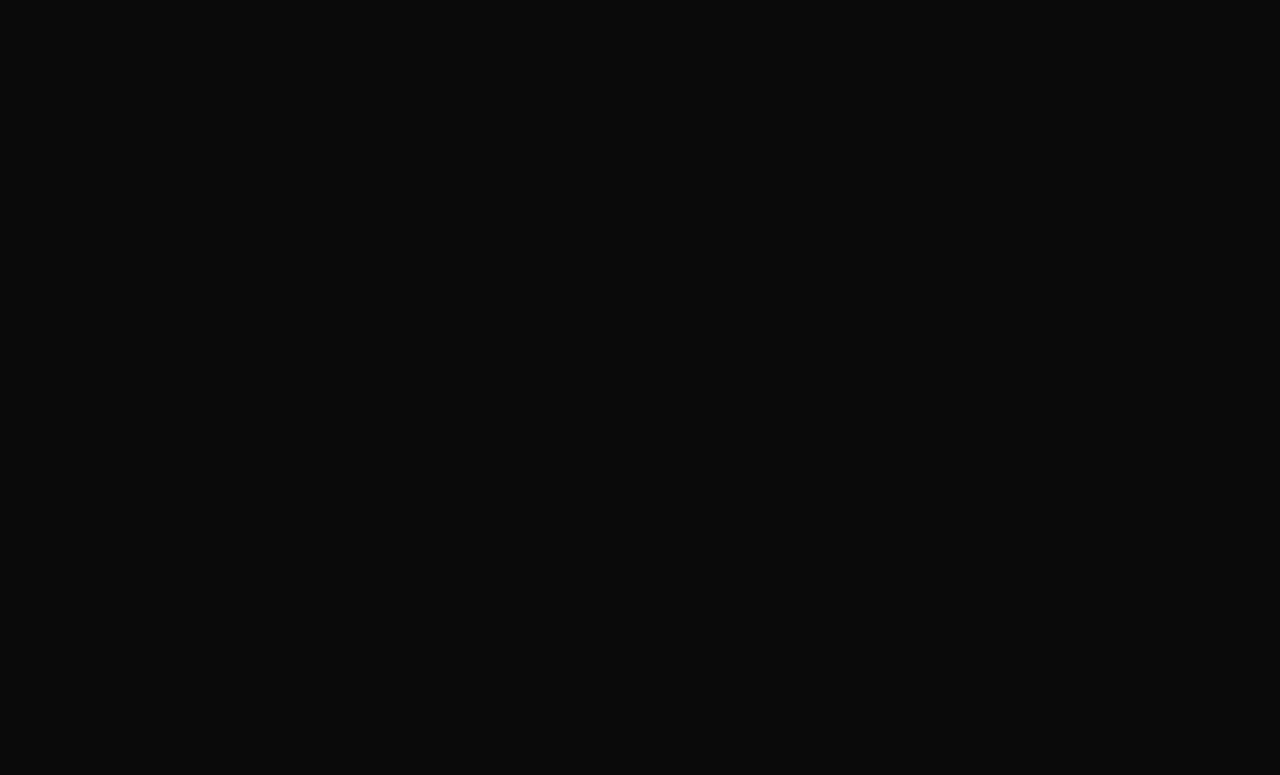
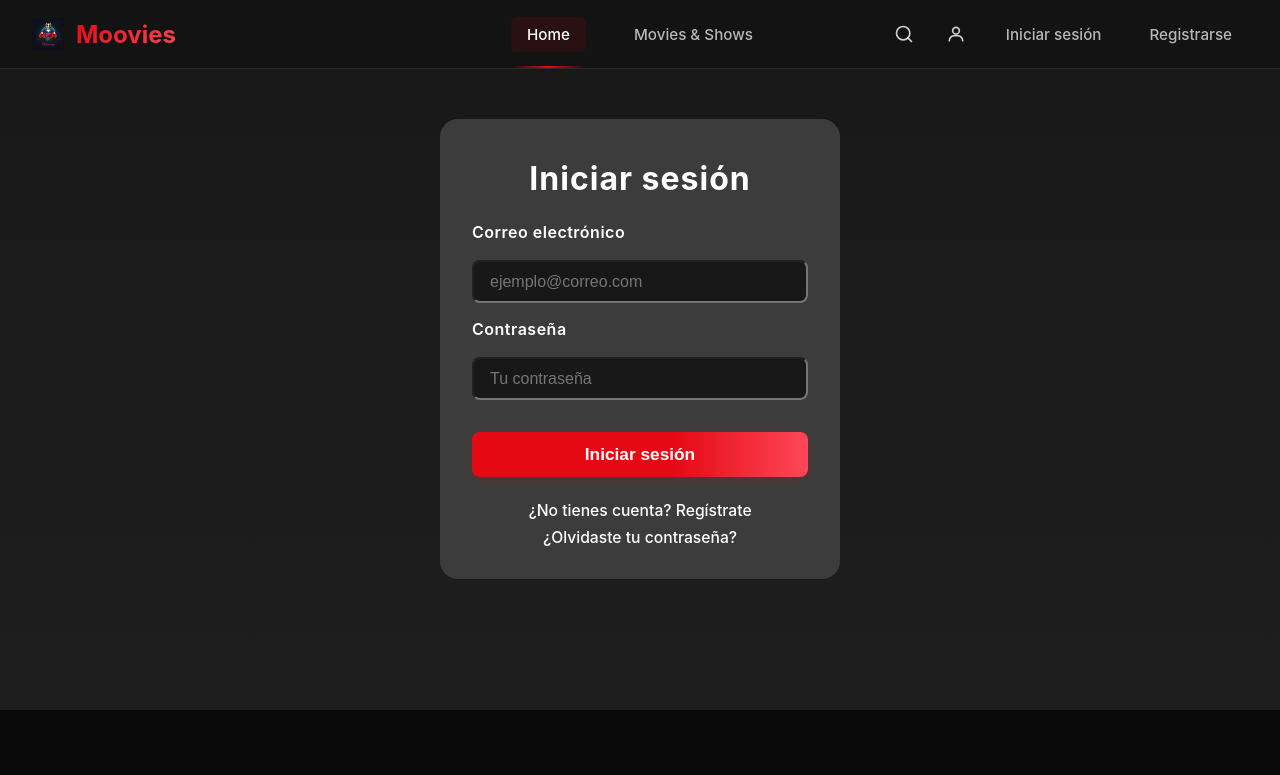
Before and after one commit to LjuandalZPH/Miniproyecto2-Front, a React (Vite) app: page /login in a window 1280 px wide. Before the commit this address had no page. Shown: the top 775 px of the page. Built offline with nearby package versions, Linux system fonts and the light colour scheme.

Commit message:
added login view

```diff
--- a/src/components/Navbar/Navbar.scss
+++ b/src/components/Navbar/Navbar.scss
@@ -59,7 +59,7 @@
     }
   }
 
-  &__link {
+  &__link, &__auth-btn {
     color: rgba(255, 255, 255, 0.7);
     text-decoration: none;
     font-size: 0.95rem;
@@ -68,13 +68,19 @@
     border-radius: 6px;
     transition: all 0.3s ease;
     position: relative;
+    background: transparent;
+    border: none;
+    outline: none;
+    cursor: pointer;
 
-    &:hover {
+    &:hover, &:focus {
       color: white;
       background-color: rgba(255, 255, 255, 0.05);
     }
+  }
 
-    &--active {
+  // Estado activo para Home, Login y Register
+  &__link--active, &__auth-btn--active {
     color: white;
     background-color: rgba(229, 9, 20, 0.1);
 
@@ -86,7 +92,6 @@
       right: 0;
       height: 2px;
       background: linear-gradient(90deg, transparent, #E50914, transparent);
-      }
     }
   }
 
@@ -115,3 +120,21 @@
     }
   }
 }
+
+// Responsive
+@media (max-width: 700px) {
+  .navbar__container {
+    padding: 1rem 1rem;
+  }
+  .navbar__logo-icon {
+    width: 24px;
+    height: 24px;
+  }
+  .navbar__nav {
+    gap: 0.5rem;
+  }
+  .navbar__link, .navbar__auth-btn {
+    padding: 0.5rem 0.6rem;
+    font-size: 0.92rem;
+  }
+}
--- a/src/components/Navbar/Navbar.tsx
+++ b/src/components/Navbar/Navbar.tsx
@@ -39,7 +39,7 @@ export const Navbar = () => {
         {/* Right side actions */}
         <div className="navbar__actions">
           {/* Search Icon */}
-          <button className="navbar__icon-btn" aria-label="Search">
+          <button className="navbar__icon-btn" aria-label="Buscar">
             <svg width="20" height="20" viewBox="0 0 24 24" fill="none" stroke="currentColor">
               <circle cx="11" cy="11" r="8" strokeWidth="2"/>
               <path d="M21 21L16.65 16.65" strokeWidth="2" strokeLinecap="round"/>
@@ -47,12 +47,20 @@ export const Navbar = () => {
           </button>
 
           {/* User Icon */}
-          <button className="navbar__icon-btn" aria-label="User profile">
+          <button className="navbar__icon-btn" aria-label="Perfil de usuario">
             <svg width="20" height="20" viewBox="0 0 24 24" fill="none" stroke="currentColor">
               <circle cx="12" cy="8" r="4" strokeWidth="2"/>
               <path d="M4 20C4 16.6863 6.68629 14 10 14H14C17.3137 14 20 16.6863 20 20" strokeWidth="2" strokeLinecap="round"/>
             </svg>
           </button>
+
+          {/* Login/Register Buttons */}
+          <Link to="/login" className="navbar__auth-btn navbar__auth-btn--login">
+            Iniciar sesión
+          </Link>
+          <Link to="/register" className="navbar__auth-btn navbar__auth-btn--register">
+            Registrarse
+          </Link>
         </div>
       </div>
     </nav>
--- /dev/null
+++ b/src/pages/LoginPage/LoginPage.scss
@@ -0,0 +1,116 @@
+.login-page {
+  min-height: 100vh;
+  background: linear-gradient(180deg, #181818 0%, #222 100%);
+  color: #fff;
+}
+
+.login-main {
+  display: flex;
+  justify-content: center;
+  align-items: center;
+  min-height: 70vh;
+}
+
+.login-card {
+  background: #3c3c3c;
+  border-radius: 18px;
+  max-width: 400px;
+  width: 100%;
+  padding: 2.5rem 2rem 2rem 2rem;
+  display: flex;
+  flex-direction: column;
+  align-items: stretch;
+
+  h1 {
+    font-size: 2rem;
+    font-weight: 700;
+    color: #ffffff;
+    margin-bottom: 1.5rem;
+    text-align: center;
+    letter-spacing: 1px;
+  }
+}
+
+.login-form {
+  display: flex;
+  flex-direction: column;
+  gap: 1rem;
+
+  label {
+    font-size: 1rem;
+    color: #ffffff;
+    font-weight: 600;
+    margin-bottom: 0.15rem;
+    letter-spacing: 0.5px;
+  }
+
+  input {
+    font-size: 1rem;
+    padding: 0.65rem 1rem;
+    border-radius: 8px;
+
+    background: #181818;
+    color: #fff;
+    outline: none;
+    transition: border 0.2s;
+
+    &:focus {
+      border-color: #ff0000;
+      background: #1a1a1a;
+    }
+  }
+}
+
+.login-btn {
+  margin-top: 1rem;
+  padding: 0.75rem 0;
+  background: linear-gradient(90deg, #e50914 60%, #ff4757 100%);
+  color: #fff;
+  font-size: 1.08rem;
+  font-weight: 700;
+  border-radius: 8px;
+  border: none;
+  cursor: pointer;
+  box-shadow: 0 2px 12px #e5091433;
+  transition: background 0.2s;
+
+  &:focus {
+    background: linear-gradient(90deg, #FFD700 60%, #E50914 100%);
+    color: #181818;
+    outline: 2px solid #FFD700;
+    outline-offset: 2px;
+  }
+}
+
+.login-links {
+  margin-top: 1.5rem;
+  display: flex;
+  flex-direction: column;
+  gap: 0.5rem;
+  align-items: center;
+}
+
+.login-link {
+  color: #ffffff;
+  text-decoration: none;
+  font-weight: 500;
+  font-size: 0.98rem;
+  transition: color 0.2s;
+
+  &:hover,
+  &:focus {
+    color: #E50914;
+    text-decoration: underline;
+    outline: none;
+  }
+}
+
+@media (max-width: 600px) {
+  .login-main {
+    min-height: 60vh;
+    padding: 2rem 0;
+  }
+  .login-card {
+    padding: 2rem 1rem 1.5rem 1rem;
+  }
+}
--- /dev/null
+++ b/src/pages/LoginPage/LoginPage.tsx
@@ -0,0 +1,65 @@
+import { useState } from "react";
+import { Link } from "react-router-dom";
+import { Navbar } from "../../components/Navbar";
+import { Footer } from "../../components/Footer";
+import "./LoginPage.scss";
+
+export const LoginPage = () => {
+  const [email, setEmail] = useState("");
+  const [password, setPassword] = useState("");
+
+  const handleSubmit = (e: React.FormEvent) => {
+    e.preventDefault();
+    alert("¡Inicio de sesión simulado!");
+  };
+
+  return (
+    <div className="login-page">
+      <Navbar />
+      <main className="login-main">
+        <section className="login-card" aria-labelledby="login-title">
+          <h1 id="login-title">Iniciar sesión</h1>
+          <form className="login-form" autoComplete="off" onSubmit={handleSubmit}>
+            <label htmlFor="login-email">Correo electrónico</label>
+            <input
+              type="email"
+              id="login-email"
+              name="email"
+              autoComplete="username"
+              placeholder="ejemplo@correo.com"
+              required
+              value={email}
+              onChange={e => setEmail(e.target.value)}
+            />
+
+            <label htmlFor="login-password">Contraseña</label>
+            <input
+              type="password"
+              id="login-password"
+              name="password"
+              autoComplete="current-password"
+              placeholder="Tu contraseña"
+              required
+              value={password}
+              onChange={e => setPassword(e.target.value)}
+            />
+
+            <button type="submit" className="login-btn">
+              Iniciar sesión
+            </button>
+          </form>
+
+          <div className="login-links">
+            <Link to="/register" className="login-link">
+              ¿No tienes cuenta? Regístrate
+            </Link>
+            <Link to="/forgot" className="login-link">
+              ¿Olvidaste tu contraseña?
+            </Link>
+          </div>
+        </section>
+      </main>
+      <Footer />
+    </div>
+  );
+};
--- a/src/pages/RegisterPage/RegisterPage.scss
+++ b/src/pages/RegisterPage/RegisterPage.scss
@@ -33,16 +33,22 @@
   gap: 1rem;
 
   input {
-    background-color: #aaa;
+    background: #181818;
+    color: #fff;
+    font-size: 1rem;
+    padding: 0.65rem 1rem;
+    border-radius: 8px;
     border: none;
-    border-radius: 6px;
-    padding: 0.8rem;
-    font-size: 1rem;
     outline: none;
-    color: #000;
+    transition: border 0.2s;
 
     &::placeholder {
-      color: #333;
+      color: #888;
+    }
+
+    &:focus {
+      border-color: #ff0000;
+      background: #1a1a1a;
     }
   }
 
--- a/src/routes/AppRoutes.tsx
+++ b/src/routes/AppRoutes.tsx
@@ -4,6 +4,7 @@ import { MoviesPage } from '../pages/MoviesPage/MoviesPage';
 import ProfilePage from "../pages/ProfilePage/ProfilePage";
 import RegisterPage from "../pages/RegisterPage/RegisterPage";
 import { AboutPage } from '../pages/AboutPage';
+import { LoginPage } from '../pages/LoginPage/LoginPage';
 
 export const AppRoutes = () => (
   <BrowserRouter>
@@ -13,6 +14,7 @@ export const AppRoutes = () => (
       <Route path="/profile" element={<ProfilePage />} />
       <Route path="/register" element={<RegisterPage />} />
       <Route path="/about" element={<AboutPage />} />
+      <Route path="/login" element={<LoginPage />} />
     </Routes>
   </BrowserRouter>
 );
```
Also changed, not shown: src/pages/RegisterPage/RegisterPage.tsx (line endings or trailing spaces). Lines whose indentation alone changed are shown as unchanged.
